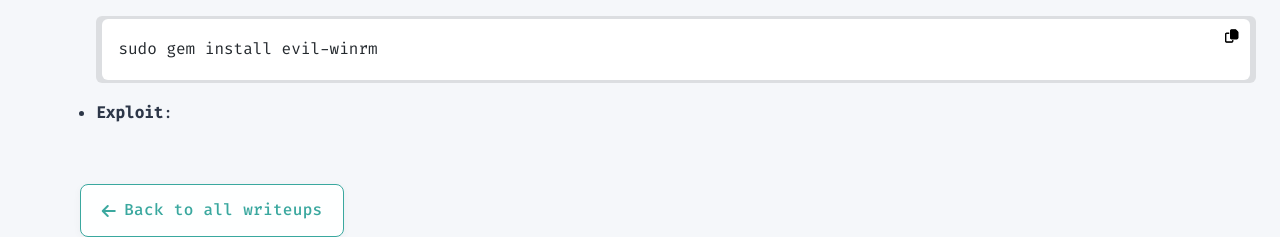
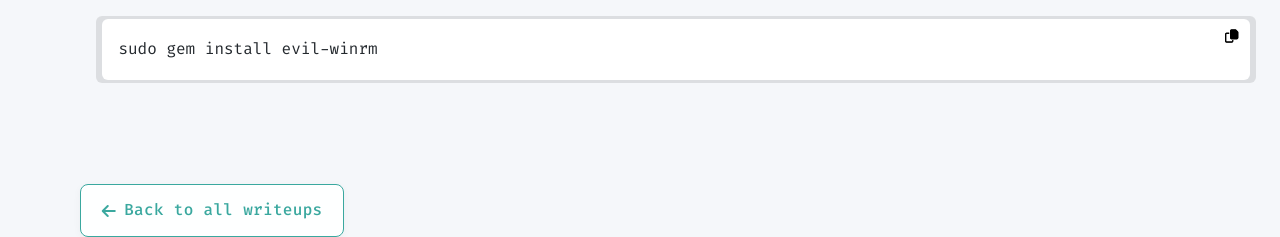
Before and after one commit to PathogenicKatt/PathogenicKatt.github.io, a Jekyll site: the page built from _writeups/2025-09-17-HTB_Responder.md, in a window 1280 px wide and 900 px high, scrolled down 8306 px. Shown: the part 663-900 px from the top of the window. Built offline with Jekyll 4.4.1, drawn with Linux system fonts in a browser that asks for light colours.

Commit message:
Updated writeup

````diff
--- a/_writeups/2025-09-17-HTB_Responder.md
+++ b/_writeups/2025-09-17-HTB_Responder.md
@@ -87,4 +87,4 @@ _Submit root flag_
 ```bash
 sudo gem install evil-winrm
 ```
-- **Exploit**:
+<br>
````
